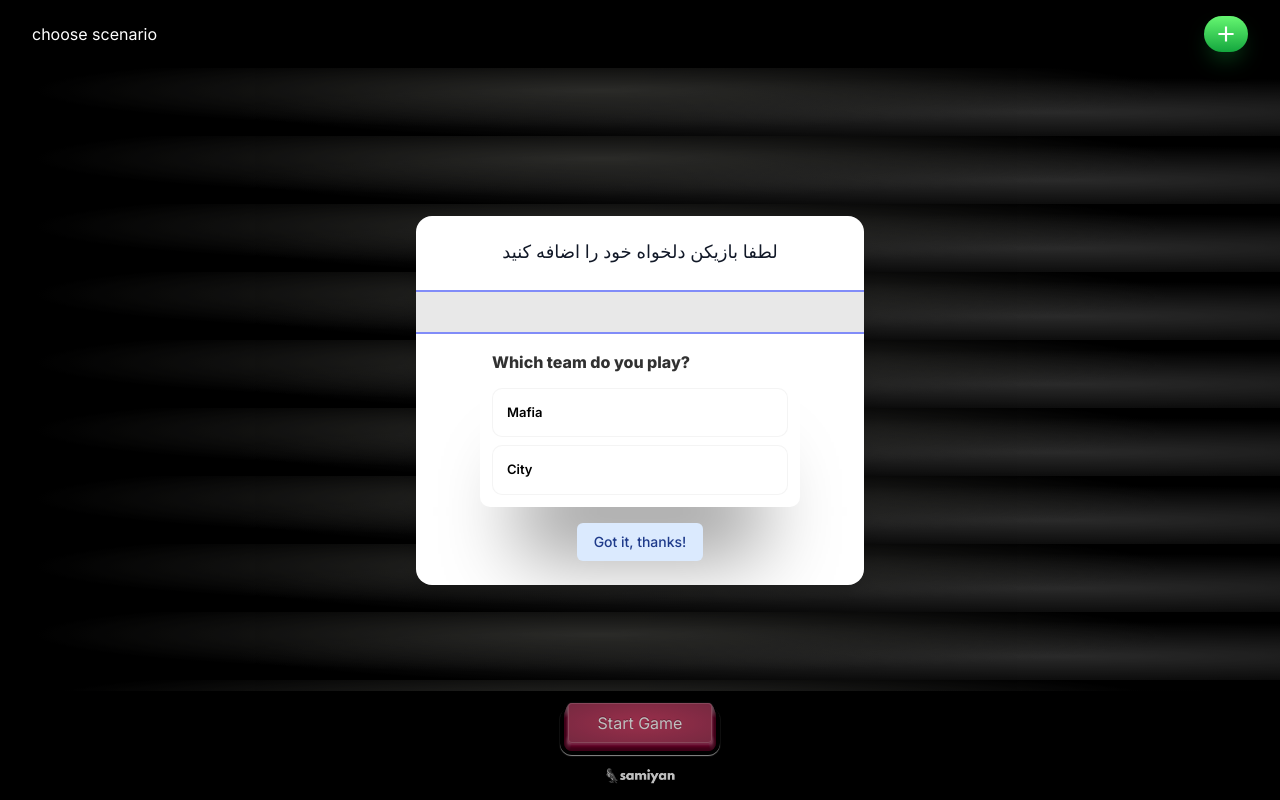
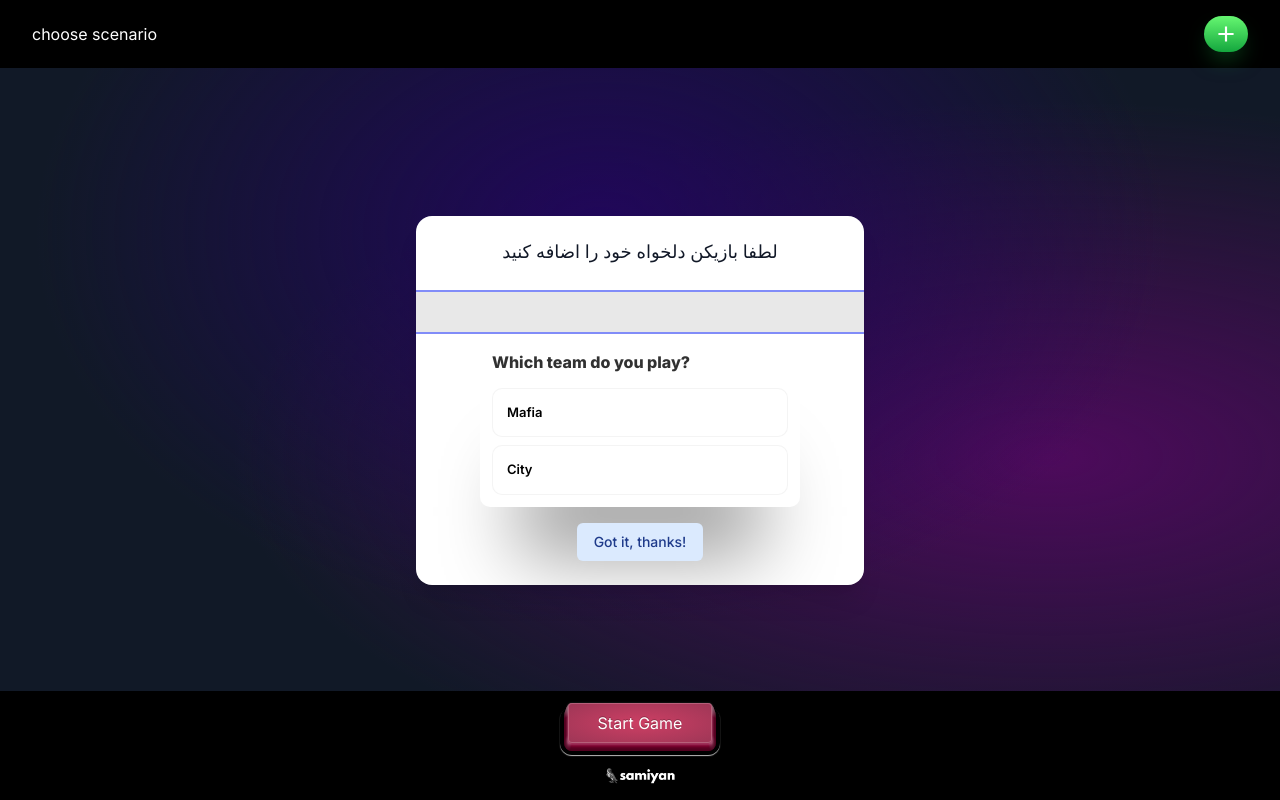
Before and after one commit to Samiyan1/mafia-game, a Next.js app: page /stepTwo/1 in a window 1280 px wide. Both pictures are taken after a click on the button 1226 px from the left and 34 px from the top of the page. Built offline with nearby package versions, Linux system fonts and the light colour scheme.

Commit message:
add loader

```diff
--- a/app/globals.css
+++ b/app/globals.css
@@ -22,10 +22,10 @@
 
 body {
   color: rgb(var(--foreground-rgb));
-  background-color: #000000;
+  background-color: #111927;
   background-image:
-      radial-gradient(at 47% 33%, hsl(60.00, 3%, 22%) 0, transparent 59%),
-      radial-gradient(at 82% 65%, hsl(60.00, 0%, 22%) 0, transparent 55%);
+      radial-gradient(at 47% 33%, hsl(258.57, 87%, 19%) 0, transparent 59%),
+      radial-gradient(at 82% 65%, hsl(289.23, 80%, 20%) 0, transparent 55%);
 
 
 }
@@ -83,10 +83,6 @@ body {
 }
 
 
-.logo {
-  filter: hue-rotate(90deg);
-
-}
 
 .glich-btn,.glich-btn
 button::after {
--- a/app/page.tsx
+++ b/app/page.tsx
@@ -1,22 +1,36 @@
 'use client';
 import Image from 'next/image';
-import { useRouter } from 'next/navigation'
+import { useRouter } from 'next/navigation';
+import Loader from '../public/loader.svg';
+import { useEffect, useState } from 'react';
+import { setInterval } from 'timers';
+
 export default function Home() {
+
+  const [loading, setLoading] = useState(false)
   const router = useRouter()
 
+  useEffect(() => {
+    setInterval(()=>{
+      setLoading(true)
+    },2000)
+  }, [])
+
+
   return (
-
+    <>
+      {loading ? (
         <main className="flex overflow-hidden flex-col justify-start items-center h-screen ">
           <button className='glich-btn w-[100vw] z-20'>For Mafia Family</button>
           <Image
-        src="/image/homePage.jpg"
+            src="/icone.png"
             alt="Vercel "
-        className=" mb-[2px]"
-        layout='fill'
-        objectFit='cover'
+            className=" mb-[2px] mt-[4vh]"
+            width={500}
+            height={500}
             priority
           />
-      <button onClick={() => { router.push('stepOne', { scroll: false }) }} className="btn-class-name mt-[58vh]">
+          <button onClick={() => { router.push('stepOne', { scroll: false }) }} className="btn-class-name mt-[15vh] z-80">
             <span className="back"></span>
             <span className="front">Start</span>
           </button>
@@ -29,5 +43,22 @@ export default function Home() {
             priority
           />
         </main>
+      ) : (
+        <div className='flex justify-center items-center h-screen' >
+          <Image
+            src={Loader}
+            alt="Vercel Logo"
+            className=" logo z-20 "
+            width={500}
+            height={500}
+            priority
+          />
+        </div>
+
+      )}
+    </>
   )
+
+
+
 }
--- a/app/stepTwo/[senarioName]/page.tsx
+++ b/app/stepTwo/[senarioName]/page.tsx
@@ -155,14 +155,23 @@ const Page = () => {
                 </button>
             </header>
 
-            <div className='mt-90 flex overflow-scroll'>
+            <div className='flex overflow-x-scroll mt-3 h-[40vh]'>
                 {/* here you can also pass any other element attributes. Also, you can use your custom components as slides */}
                 {scenarioObject && scenarioObject.rules.map((item: any, index: number) =>
                 (
 
                     <div className="" key={index}>
                         <label className='container'>
-                            <input type="checkbox" onChange={(e) => e.target.checked ? selectRule.push(item.ruleName) : selectRule.splice(item.ruleName, 1)} />
+                            <input type="checkbox" onChange={(e) => {
+                                let newSelectRoule = [...selectRule];
+                                if (e.target.checked) {
+                                    newSelectRoule.push(item.ruleName);
+                                    return setSelectRule(newSelectRoule)
+                                } else {
+                                    newSelectRoule.splice(item.ruleName, 1);
+                                    return setSelectRule(newSelectRoule)
+                                }
+                            }} />
                             <div className="checkmark flex"></div>
                             <div className="card">
                                 <div className="card-border-top">
@@ -173,10 +182,9 @@ const Page = () => {
                                     width={200}
                                     height={200}
                                     alt="Picture of the author" />
-                                <span> Person</span>
-                                <p className="job"> {item.ruleName}</p>
-                                <button> Click
-                                </button>
+                                <span>  {item.ruleName}</span>
+                                <p className="job"> {item.description}</p>
+
 
                             </div>
                         </label>
@@ -185,21 +193,22 @@ const Page = () => {
                 )
                 )}
             </div>
-            <div>{playerState.map((item: any,index:number) => {
-                return (
-                    <div className='flex justify-center items-center mb-3' key={index}>
-                        <div className='ml-8'>{item}</div>
-                    </div>
-                )
-            })}</div>
-
-            <div>{selectRule.map((item, index) => {
-                return (
-                    <div className='flex justify-center items-center mb-3' key={index}>
-                        <div className='ml-8'>{item}</div>
-                    </div>
-                )
-            })}</div>
+            <div className='flex '>
+                <div className="card-lib">
+                    {playerState.map((item: any, index: number) => {
+                        return (
+                            <p key={index}><span> {item}</span></p>
+                        )
+                    })}
+                </div>
+                <div className="card-lib">
+                    {selectRule.map((item, index) => {
+                        return (
+                            <p key={index}><span> {item}</span></p>
+                        )
+                    })}
+                </div>
+            </div>
 
             <footer className='bg-black w-full fixed bottom-0 flex flex-col items-center'>
                 <div className='flex'>
@@ -230,7 +239,9 @@ const Page = () => {
                         leaveFrom="opacity-100"
                         leaveTo="opacity-0"
                     >
-                        <div className="fixed inset-0 bg-black bg-opacity-25" />
+                        <div className="fixed inset-0 bg-
+
+                         bg-opacity-25" />
                     </Transition.Child>
 
                     <div className="fixed inset-0 overflow-y-auto">
--- a/app/stepTwo/[senarioName]/stepThree.css
+++ b/app/stepTwo/[senarioName]/stepThree.css
@@ -28,7 +28,7 @@
 }
 
 .container input:checked ~ .checkmark {
-  background-color: #00de00;
+  background-color: #00ff00;
   box-shadow: 0 0 10px #00ff00;
 }
 .card {
@@ -39,6 +39,7 @@
  background-color: rgba(17, 25, 40, 0.75);
  border: 1px solid rgba(255, 255, 255, 0.125);
  box-shadow: 1px 5px 60px 0px #100a886b;
+
 }
 
 
@@ -350,3 +351,51 @@ width: 100%;
 .cssbuttons-io-button:active {
   box-shadow: inset 0px 0px 5px rgba(255, 102, 0, 0.5), inset 0px 0px 5px rgba(255, 212, 59, 0.5), 0px 0px 50px rgba(255, 212, 59, 0.5), 0px 0px 50px rgba(255, 102, 0, 0.5);
 }
+
+.card-lib {
+  width: 210px;
+  max-width: 50vw;
+
+  height: 30vh;
+  margin-top: 5vw;
+  border-radius: 4px;
+  display: flex;
+  gap: 5px;
+  padding: .4em;
+}
+
+.card-lib p {
+  height: 100%;
+  flex: 1;
+  overflow: hidden;
+  cursor: pointer;
+  transition: all .5s;
+  backdrop-filter: blur(13px) saturate(72%);
+  -webkit-backdrop-filter: blur(13px) saturate(72%);
+  background-color: rgba(17, 25, 40, 0.93);
+  border-radius: 12px;
+  border: 1px solid rgba(255, 255, 255, 0.125);
+  display: flex;
+  justify-content: center;
+  align-items: center;
+}
+
+.card-lib p:hover {
+  flex: 4;
+}
+
+.card-lib p span {
+  min-width: 14em;
+  padding: .5em;
+  text-align: center;
+  transform: rotate(-90deg);
+  transition: all .5s;
+  text-transform: uppercase;
+  color: #b6b6b6;
+  letter-spacing: .1em;
+  font-size: .3rem;
+}
+
+.card-lib p:hover span {
+  transform: rotate(0);
+}
--- a/app/stepTwo/stepTwo.css
+++ b/app/stepTwo/stepTwo.css
@@ -32,7 +32,7 @@ footer{
 }
 
 .descriptaion{
-width:20vw ;
+  width:20vw ;
   margin: 0 auto;
   text-align: center;
   font-size: .3em;
```
Also changed, not shown: public/loader.svg. Lines whose indentation alone changed are shown as unchanged.
